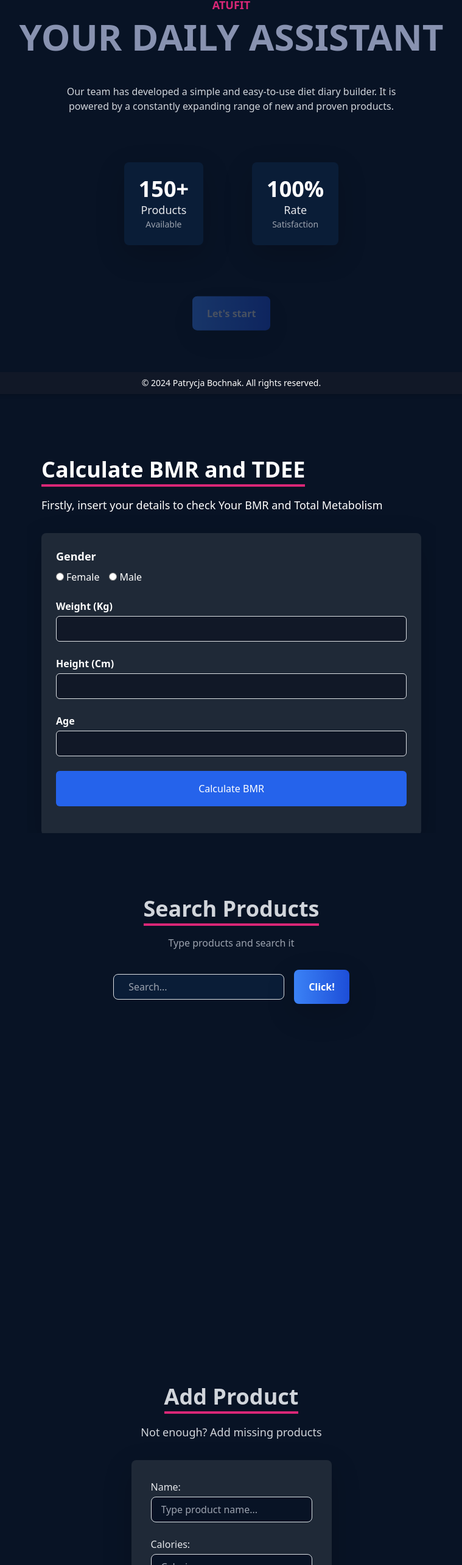
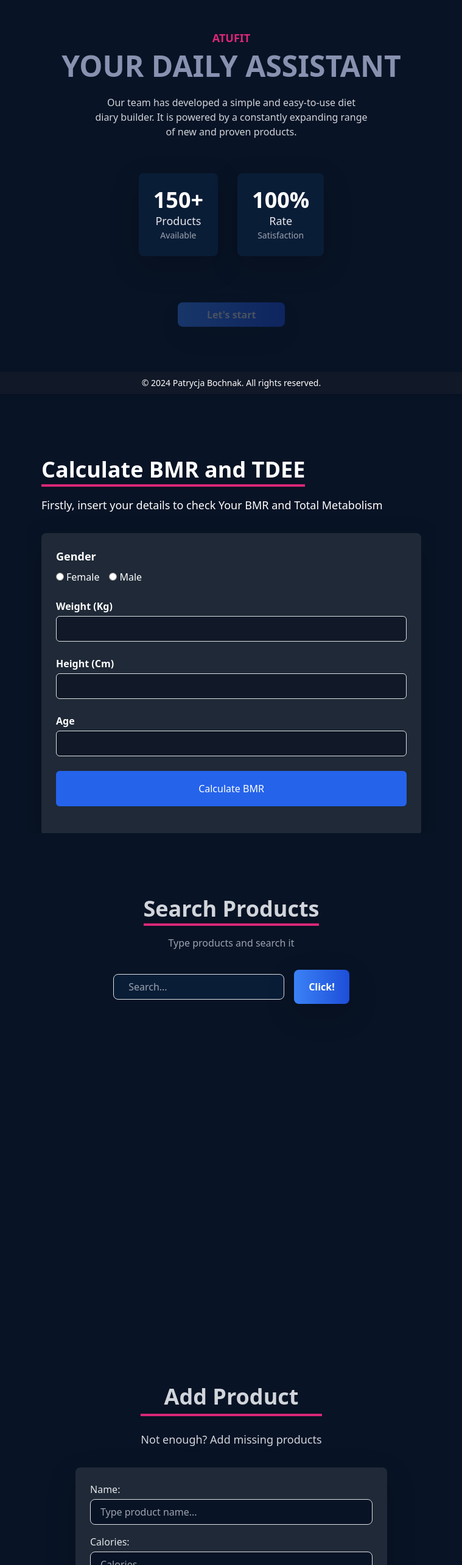
Before and after one commit to PatrycjaBochnak/ATuFit, a React (Create React App) app in the folder frontend/: page / in a window 1280 px wide. Shown: the part 154-2720 px from the top of the page at 61% size, without its empty margins (260-1019 px from the left). Built offline with nearby package versions, Linux system fonts and the light colour scheme.

Commit message:
fixing mobile view

```diff
--- a/frontend/src/components/AddProduct.jsx
+++ b/frontend/src/components/AddProduct.jsx
@@ -51,105 +51,42 @@ const AddProduct = ({ sr }) => {
       proteins: "",
     });
   };
-
   return (
-    <div className="add-product flex flex-col items-center h-screen bg-[#081325] text-gray-300 p-6">
+    <div className="add-product flex flex-col items-center min-h-screen bg-[#081325] text-gray-300 p-6">
       <div className="text-center mb-8">
-        <h2 id="text" className="text-4xl font-bold inline border-b-4 border-pink-600">
-          Add Product
-        </h2>
-        <p id="text-2" className="mt-4 text-lg max-w-prose mx-auto">
-          Not enough? Add missing products
-        </p>
+        <h2 id="text" className="text-4xl font-bold border-b-4 border-pink-600 pb-2">Add Product</h2>
+        <p id="text-2" className="mt-4 text-lg">Not enough? Add missing products</p>
       </div>
-      <div className="table-expansion text-center">
-          <form
-            id="form"
-            className="bg-gray-800 p-8 rounded-lg shadow-lg w-full max-w-lg"
-          >
-            <div className="grid grid-cols-1 gap-6">
-              <label className="block text-left">
-                <span className="text-gray-200">Name:</span>
+      <div className="w-full max-w-lg bg-gray-800 p-6 rounded-lg shadow-lg">
+        <form id="form" onSubmit={handleSubmit} className="space-y-4">
+          {[
+            { label: "Name", name: "name", type: "text", placeholder: "Type product name..." },
+            { label: "Calories", name: "calories", type: "number", placeholder: "Calories..." },
+            { label: "Fats", name: "fats", type: "number", placeholder: "Fats..." },
+            { label: "Carbohydrates", name: "carbohydrates", type: "number", placeholder: "Carbs..." },
+            { label: "Proteins", name: "proteins", type: "number", placeholder: "Proteins..." },
+          ].map((input, index) => (
+            <label key={index} className="block text-left">
+              <span className="text-gray-200">{input.label}:</span>
               <input
-                  type="text"
-                  name="name"
-                  placeholder="Type product name..."
-                  value={formData.name}
+                type={input.type}
+                name={input.name}
+                placeholder={input.placeholder}
+                value={formData[input.name]}
                 onChange={handleChange}
-                  className="mt-1 block w-full bg-[#081325] text-gray-300 border border-gray-600 rounded-lg py-2 px-3 focus:outline-none focus:border-pink-600"
-                  required
-                />
-              </label>
-
-              <label className="block text-left">
-                <span className="text-gray-200">Calories:</span>
-                <input
-                  type="number"
-                  name="calories"
-                  placeholder="Calories..."
-                  value={formData.calories}
-                  onChange={handleChange}
-                  className="mt-1 block w-full bg-[#081325] text-gray-300 border border-gray-600 rounded-lg py-2 px-3 focus:outline-none focus:border-pink-600"
+                className="mt-1 block w-full bg-[#081325] text-gray-300 border border-gray-600 rounded-lg py-2 px-3 focus:outline-none focus:ring-2 focus:ring-pink-600"
                 required
                 min="0"
                 max="999"
               />
             </label>
-
-              <label className="block text-left">
-                <span className="text-gray-200">Fats:</span>
-                <input
-                  type="number"
-                  name="fats"
-                  placeholder="Fats..."
-                  value={formData.fats}
-                  onChange={handleChange}
-                  className="mt-1 block w-full bg-[#081325] text-gray-300 border border-gray-600 rounded-lg py-2 px-3 focus:outline-none focus:border-pink-600"
-                  required
-                  min="0"
-                  max="999"
-                />
-              </label>
-
-              <label className="block text-left">
-                <span className="text-gray-200">Carbohydrates:</span>
-                <input
-                  type="number"
-                  name="carbohydrates"
-                  placeholder="Carbs..."
-                  value={formData.carbohydrates}
-                  onChange={handleChange}
-                  className="mt-1 block w-full bg-[#081325] text-gray-300 border border-gray-600 rounded-lg py-2 px-3 focus:outline-none focus:border-pink-600"
-                  required
-                  min="0"
-                  max="999"
-                />
-              </label>
-
-              <label className="block text-left">
-                <span className="text-gray-200">Proteins:</span>
-                <input
-                  type="number"
-                  name="proteins"
-                  placeholder="Proteins..."
-                  value={formData.proteins}
-                  onChange={handleChange}
-                  className="mt-1 block w-full bg-[#081325] text-gray-300 border border-gray-600 rounded-lg py-2 px-3 focus:outline-none focus:border-pink-600"
-                  required
-                  min="0"
-                  max="999"
-                />
-              </label>
-            </div>
-
-            <div className="mt-6">
+          ))}
           <button
             type="submit"
-                className="py-3 px-6 bg-blue-600 text-white font-bold rounded-lg shadow-lg hover:bg-blue-700 transition-all duration-300 w-full"
+            className="w-full py-3 px-6 bg-blue-600 text-white font-bold rounded-lg shadow-lg hover:bg-blue-700 transition-all duration-300"
           >
             Submit
           </button>
-            </div>
         </form>
       </div>
     </div>
--- a/frontend/src/components/HomePage.jsx
+++ b/frontend/src/components/HomePage.jsx
@@ -11,35 +11,38 @@ const HomePage = ({ sr }) => {
   }, [sr]);
 
   return (
-    <div className="home-page flex flex-col items-center justify-center h-screen bg-[#081325] text-gray-300">
-      <div className="welcome text-center mb-8">
-        <h5 id="text" className="text-lg text-pink-600 font-bold">
+    <div className="home-page flex flex-col items-center justify-center min-h-screen px-4 text-gray-300 bg-[#081325]">
+      <div className="welcome text-center mb-6">
+        <h5 id="text" className="mt-5 ptext-base sm:text-lg text-pink-600 font-bold">
           ATUFIT
         </h5>
         <h1
           id="content"
-          className="text-4xl mt-2 text-[#8892b0] sm:text-6xl font-extrabold"
+          className="text-3xl sm:text-5xl mt-2 text-[#8892b0] font-extrabold"
         >
           YOUR DAILY ASSISTANT
         </h1>
-        <p id="content-2" className="mt-5 max-w-prose mx-auto text-gray-300">
+        <p id="content-2" className="mt-4 max-w-xs sm:max-w-md mx-auto text-gray-300 text-sm sm:text-base">
           Our team has developed a simple and easy-to-use diet diary builder. It
           is powered by a constantly expanding range of new and proven products.
         </p>
       </div>
-      <div id="text-2" className="welcome-opinions flex flex-wrap justify-center gap-8 mt-12">
-        <div className="first-op bg-[#0A1D37] text-center p-6 rounded-lg shadow-lg mx-4">
-          <h2 className="text-4xl font-extrabold text-white">150+</h2>
-          <p className="text-lg text-gray-200">Products</p>
-          <h6 className="text-sm text-gray-400">Available</h6>
+      <div id="text-2" className="welcome-opinions flex flex-col sm:flex-row justify-center gap-6 sm:gap-8 mt-8">
+        <div className="first-op bg-[#0A1D37] text-center p-4 sm:p-6 rounded-lg shadow-lg">
+          <h2 className="text-3xl sm:text-4xl font-extrabold text-white">150+</h2>
+          <p className="text-base sm:text-lg text-gray-200">Products</p>
+          <h6 className="text-xs sm:text-sm text-gray-400">Available</h6>
         </div>
-        <div className="second-op bg-[#0A1D37] text-center p-6 rounded-lg shadow-lg mx-4">
-          <h2 className="text-4xl font-extrabold text-white">100%</h2>
-          <p className="text-lg text-gray-200">Rate</p>
-          <h6 className="text-sm text-gray-400">Satisfaction</h6>
+        <div className="second-op bg-[#0A1D37] text-center p-4 sm:p-6 rounded-lg shadow-lg">
+          <h2 className="text-3xl sm:text-4xl font-extrabold text-white">100%</h2>
+          <p className="text-base sm:text-lg text-gray-200">Rate</p>
+          <h6 className="text-xs sm:text-sm text-gray-400">Satisfaction</h6>
         </div>
       </div>
-      <button id="button" className="mt-10 py-3 px-6 bg-gradient-to-r from-blue-500 to-blue-700 text-white font-bold rounded-lg shadow-lg hover:bg-gradient-to-r hover:from-blue-600 hover:to-blue-800 transition-all duration-300 transform hover:scale-105">
+      <button
+        id="button"
+        className="mt-8 py-2 sm:py-3 px-5 sm:px-6 bg-gradient-to-r from-blue-500 to-blue-700 text-white font-bold rounded-lg shadow-lg hover:bg-gradient-to-r hover:from-blue-600 hover:to-blue-800 transition-all duration-300 transform hover:scale-105"
+      >
         <NavButtons source="calculator-BMR" linkName="Let's start" />
       </button>
     </div>
--- a/frontend/src/components/ListResult.jsx
+++ b/frontend/src/components/ListResult.jsx
@@ -13,52 +13,39 @@ const ListResult = ({ props }) => {
   const totalFats = props.reduce((acc, item) => acc + (parseFloat(item.fats) || 0), 0);
 
   return (
-    <div className="daily-results h-screen overflow-y-auto p-8 bg-[#081325] text-white rounded-lg shadow-md flex flex-col items-center">
-      <h2 className="text-4xl font-bold mb-6 border-b-4 border-pink-600 text-center">
-        Your Daily Calorie Results
-      </h2>
-      <div className="table-results overflow-y-auto mt-6 max-h-[50vh]">
-        <table className="w-[900px] bg-gray-800 mx-auto">
+    <div className="daily-results min-h-screen p-6 bg-[#081325] text-white rounded-lg shadow-md flex flex-col items-center">
+      <h2 className="text-3xl font-bold mb-6 border-b-4 border-pink-600 text-center">Your Daily Calorie Results</h2>
+      <div className="table-results overflow-auto max-h-[50vh] w-full">
+        <table className="w-full bg-gray-800 rounded-lg overflow-hidden">
           <thead>
-            <tr className="bg-gray-700 text-white border-b border-gray-600">
-              <th className="py-4 text-center text-lg">Name</th>
-              <th className="py-4 text-center text-lg">Calories</th>
-              <th className="py-4 text-center text-lg">Fats (g)</th>
-              <th className="py-4 text-center text-lg">Carbs (g)</th>
-              <th className="py-4 text-center text-lg">Proteins (g)</th>
+            <tr className="bg-gray-700 text-white border-b border-gray-600 text-sm md:text-base">
+              <th className="py-3 px-2">Name</th>
+              <th className="py-3 px-2">Calories</th>
+              <th className="py-3 px-2">Fats (g)</th>
+              <th className="py-3 px-2">Carbs (g)</th>
+              <th className="py-3 px-2">Proteins (g)</th>
             </tr>
           </thead>
           <tbody>
             {props.map((p, index) => (
-              <tr
-                key={index}
-                className="border-b border-gray-600 hover:bg-gray-700 transition duration-300"
-              >
-                <td className="py-4 text-center font-semibold">{p.name}</td>
-                <td className="py-4 text-center">{parseFloat(p.calories || 0).toFixed(1)} cal</td>
-                <td className="py-4 text-center">{parseFloat(p.fats || 0).toFixed(1)} g</td>
-                <td className="py-4 text-center">{parseFloat(p.carbohydrates || 0).toFixed(1)} g</td>
-                <td className="py-4 text-center">{parseFloat(p.proteins || 0).toFixed(1)} g</td>
+              <tr key={index} className="border-b border-gray-600 hover:bg-gray-700 transition duration-200 text-center text-sm md:text-base">
+                <td className="py-3 px-2 font-semibold">{p.name}</td>
+                <td className="py-3 px-2">{parseFloat(p.calories || 0).toFixed(1)} cal</td>
+                <td className="py-3 px-2">{parseFloat(p.fats || 0).toFixed(1)} g</td>
+                <td className="py-3 px-2">{parseFloat(p.carbohydrates || 0).toFixed(1)} g</td>
+                <td className="py-3 px-2">{parseFloat(p.proteins || 0).toFixed(1)} g</td>
               </tr>
             ))}
           </tbody>
         </table>
       </div>
-      <div className="total-score mt-6 border-t border-gray-600 pt-4">
-        <h3 className="text-xl font-bold text-center">Results Summary</h3>
-        <div className="flex flex-col items-center mt-2">
-          <div className="text-lg font-semibold">
-            Total Calories: {totalCalories.toFixed(1)} cal / {fixedResultNumber || "TDEE not set"} cal
-          </div>
-          <div className="text-lg font-semibold">
-            Total Proteins: {totalProteins.toFixed(1)} g / {protein ? protein.toFixed(1) : "Protein goal not set"} g
-          </div>
-          <div className="text-lg font-semibold">
-            Total Carbohydrates: {totalCarbohydrates.toFixed(1)} g / {carbohydrates ? carbohydrates.toFixed(1) : "Carbs goal not set"} g
-          </div>
-          <div className="text-lg font-semibold">
-            Total Fats: {totalFats.toFixed(1)} g / {fats ? fats.toFixed(1) : "Fats goal not set"} g
-          </div>
+      <div className="total-score mt-6 border-t border-gray-600 pt-4 text-center w-full">
+        <h3 className="text-lg font-bold">Results Summary</h3>
+        <div className="flex flex-col gap-2 mt-2 text-sm md:text-base">
+          <div>Total Calories: {totalCalories.toFixed(1)} cal / {fixedResultNumber || "TDEE not set"} cal</div>
+          <div>Total Proteins: {totalProteins.toFixed(1)} g / {protein ? protein.toFixed(1) : "Protein goal not set"} g</div>
+          <div>Total Carbohydrates: {totalCarbohydrates.toFixed(1)} g / {carbohydrates ? carbohydrates.toFixed(1) : "Carbs goal not set"} g</div>
+          <div>Total Fats: {totalFats.toFixed(1)} g / {fats ? fats.toFixed(1) : "Fats goal not set"} g</div>
         </div>
       </div>
     </div>
```
Also changed, not shown: frontend/src/components/CalculatorContext.jsx (+9 -3 lines), frontend/src/components/Searcher.jsx (+14 -9 lines). Lines whose indentation alone changed are shown as unchanged.
